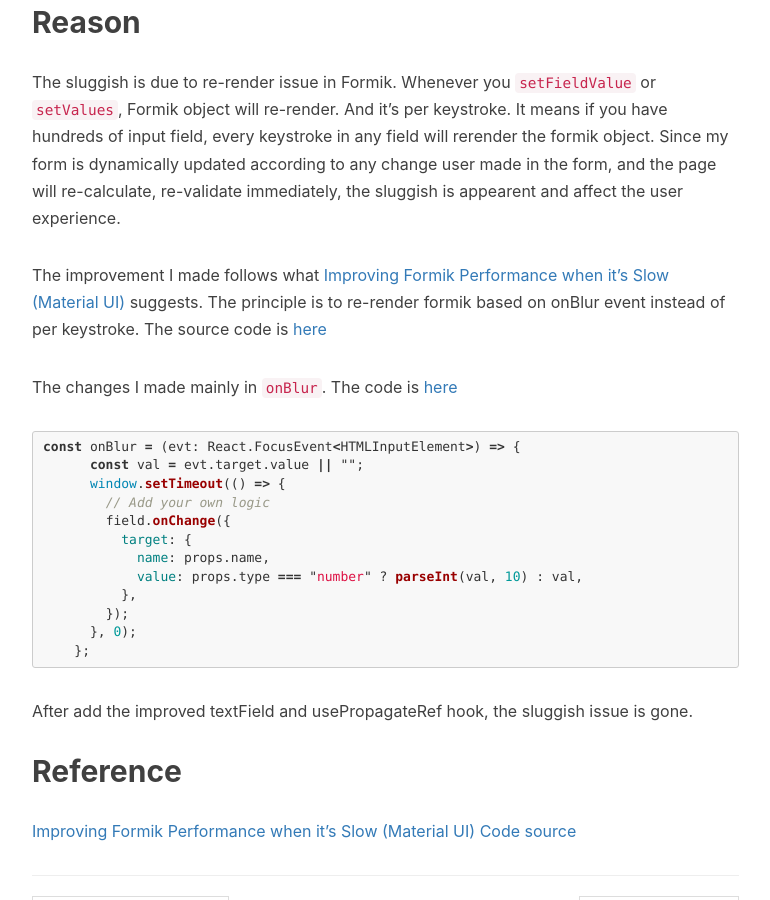
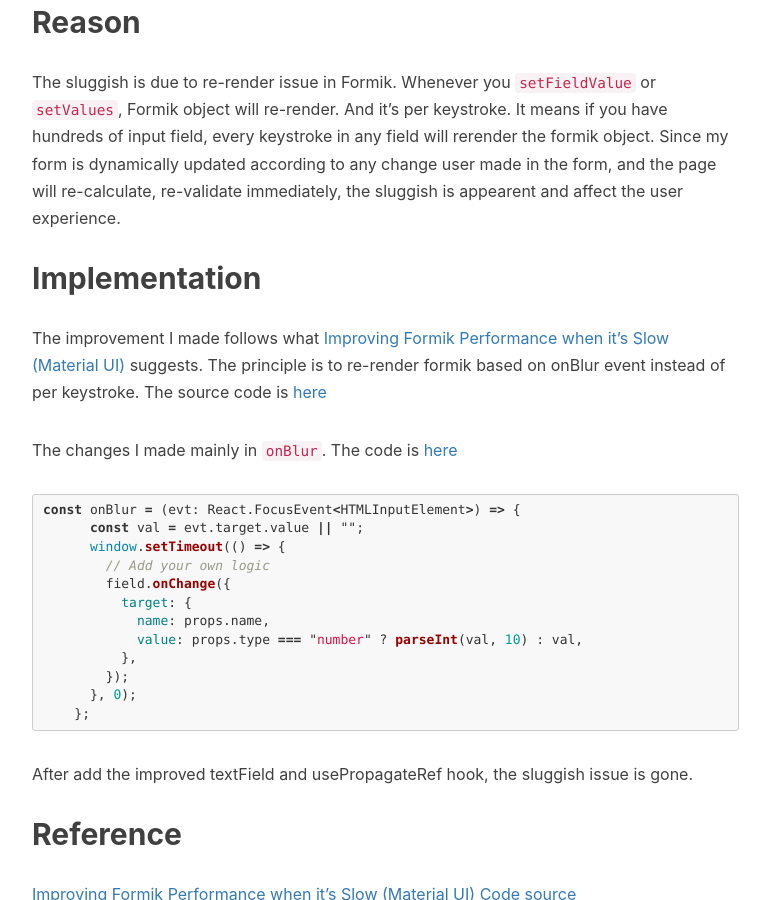
Before and after one commit to jinjialij/jinjialij.github.io, a Jekyll site: the page built from _posts/2023-01-27-Imporve-formik-performance-with-MUI.md, in a window 1280 px wide and 900 px high, scrolled down 727 px. Shown: the whole window, without its empty margins (233-1003 px from the left). Built offline with Jekyll 4.4.1, drawn with Linux system fonts in a browser that asks for light colours; nearby versions of some CDN libraries; comment, search, counter and statistics services are not loaded.

Commit message:
add posts

```diff
--- a/_posts/2023-01-27-Imporve-formik-performance-with-MUI.md
+++ b/_posts/2023-01-27-Imporve-formik-performance-with-MUI.md
@@ -18,6 +18,7 @@
 
 The sluggish is due to re-render issue in Formik. Whenever you `setFieldValue` or `setValues`, Formik object will re-render. And it's per keystroke. It means if you have hundreds of input field, every keystroke in any field will rerender the formik object. Since my form is dynamically updated according to any change user made in the form, and the page will re-calculate, re-validate immediately, the sluggish is appearent and affect the user experience.
 
+## Implementation
 The improvement I made follows what [Improving Formik Performance when it's Slow (Material UI)](https://hackernoon.com/improving-formik-performance-when-its-slow-material-ui) suggests. The principle is to re-render formik based on onBlur event instead of per keystroke. The source code is [here](https://github.com/superjose/increase-formik-performance-react/blob/main/src/components/Fields/Form/PerformantTextField/index.tsx)
 
 The changes I made mainly in `onBlur`. The code is [here](https://gist.github.com/jinjialij/8be890d2ee992987164eb2cdc3f3f2fd)
```
